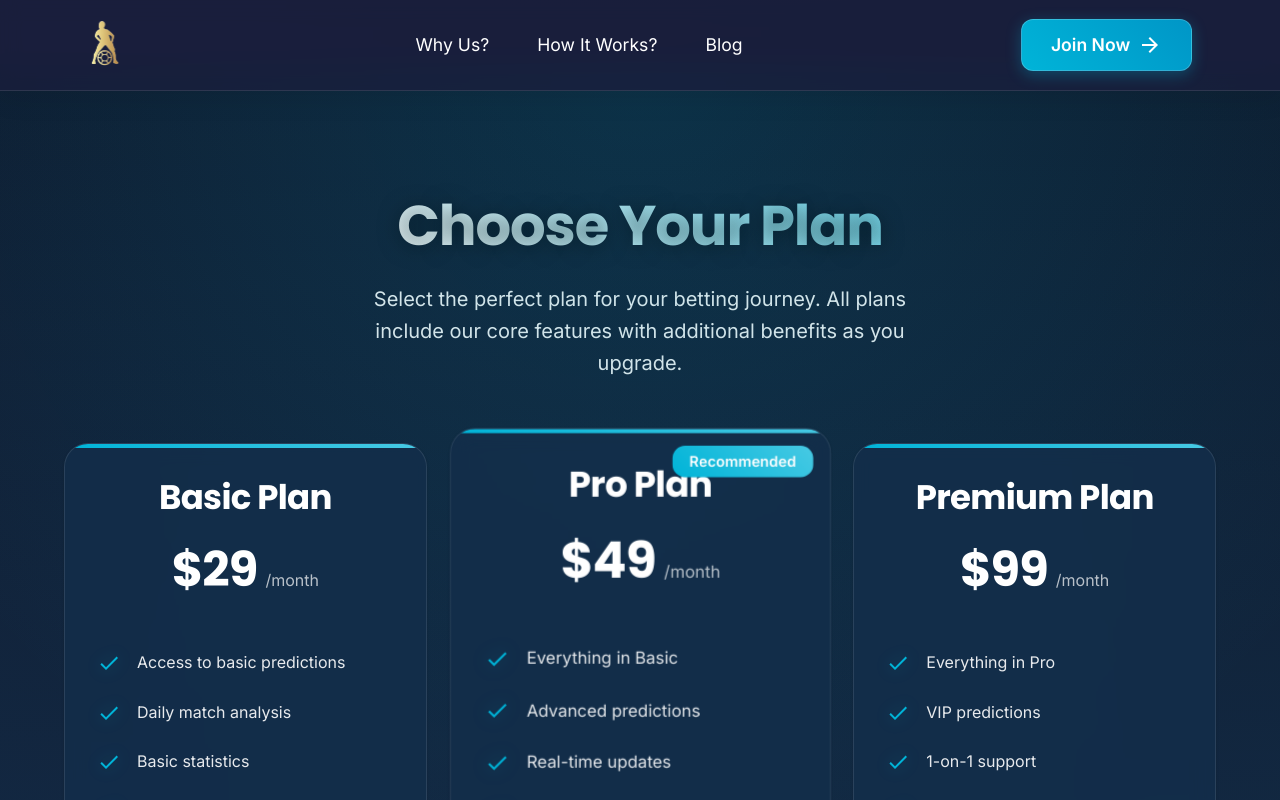
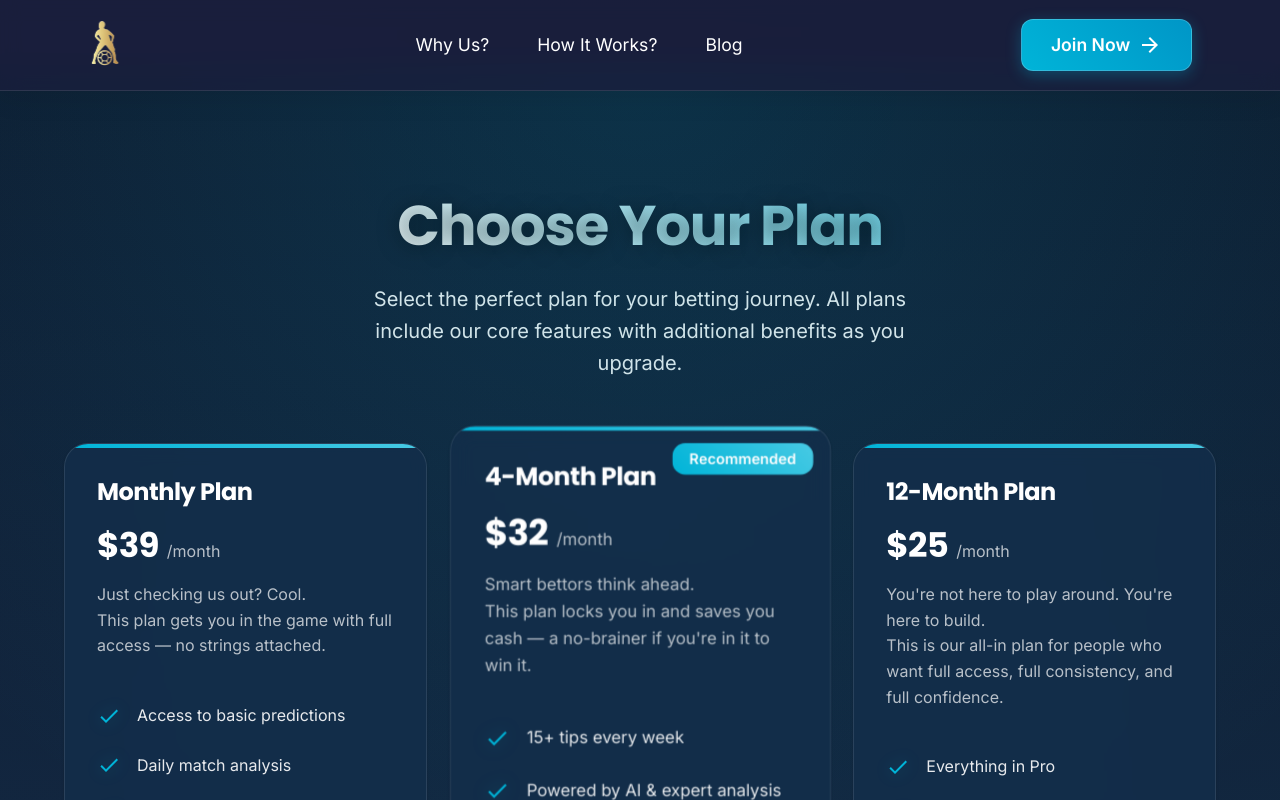
Before and after one commit to Jonathansharon1/TipsDaniel, a React (Vite) app in the folder client/vite-project/: page /join in a window 1280 px wide. Shown: the top 800 px of the page. Built offline with nearby package versions, Linux system fonts and the light colour scheme.

Commit message:
last change before the langueges

```diff
--- a/client/vite-project/src/components/NavBar.jsx
+++ b/client/vite-project/src/components/NavBar.jsx
@@ -159,6 +159,7 @@ const NavBar = () => {
     >
       <Box sx={{ p: 2, display: 'flex', justifyContent: 'center' }}>
         <Logo src={logo} alt="Tips Daniel Logo" />
+        <span>TipsDaniel</span>
       </Box>
       <List>
         <ListItem button onClick={() => handleSectionClick('features')}>
--- a/client/vite-project/src/pages/HomePage.jsx
+++ b/client/vite-project/src/pages/HomePage.jsx
@@ -520,7 +520,7 @@ function HomePage() {
                 letterSpacing: '-0.02em'
               }}
             >
-              Come <UnderlinedText>Win</UnderlinedText> <br/>With TipsDaniel
+              Built on <UnderlinedText>Stats</UnderlinedText>. <br/>Backed by <UnderlinedText>Logic</UnderlinedText>.
             </AnimatedTypography>
 
             <AnimatedTypography
@@ -535,7 +535,10 @@ function HomePage() {
                 mb: 4
               }}
             >
-              The combined power of AI and human expertise that help you see the future in any game.
+              This isn't guesswork. It's precision, strategy, and community.
+              <br/>
+              TipsDaniel is where smart bettors start winning.
+
             </AnimatedTypography>
 
             <GlowingButtonWrapper
@@ -626,8 +629,8 @@ function HomePage() {
               Why You Will Win with Us?
             </Typography>
             <Typography variant="h6" align="center" sx={{
-              mb: 4,
-              lineHeight: 1.8,
+              mb: 6,
+              lineHeight: 1.2,
               fontSize: "1.1rem",
               maxWidth: "800px",
               margin: "0 auto",
@@ -636,11 +639,15 @@ function HomePage() {
                 mb: 2
               }
             }}>
-              <p>If you love football, crave the thrill, and know there's more to winning than just luck — you're one of us.</p>
+              <p>TipsDaniel – Where Winning Is Just the Beginning</p>
+<p>We don’t just tell you what to bet on.</p>
+<p>We teach you how to think like an analyst — and play like a pro.</p>
+
+              {/* <p>If you love football, crave the thrill, and know there's more to winning than just luck — you're one of us.</p>
 
               <p>We're a private network of sharp minds who live the game, study the numbers, and built an AI system that turns raw data into real advantages.</p>
 
-              <p>This isn't guesswork. It's precision, strategy, and community — built for those who play to win.</p>
+              <p>This isn't guesswork. It's precision, strategy, and community — built for those who play to win.</p> */}
             </Typography>
             <Box sx={{
               position: 'relative',
@@ -752,7 +759,7 @@ function HomePage() {
                       mb: 1,
                       textShadow: '0 2px 4px rgba(0, 180, 216, 0.3)'
                     }}>
-                      87%
+                      78%
                     </Typography>
                     <Typography variant="h6" sx={{
                       color: 'white',
@@ -844,7 +851,7 @@ function HomePage() {
                       mb: 1,
                       textShadow: '0 2px 4px rgba(76, 175, 80, 0.3)'
                     }}>
-                      500+
+                      5K+
                     </Typography>
                     <Typography variant="h6" sx={{
                       color: 'white',
@@ -890,17 +897,17 @@ function HomePage() {
                       mb: 1,
                       textShadow: '0 2px 4px rgba(255, 167, 38, 0.3)'
                     }}>
-                      3.2x
+                      50%
                     </Typography>
                     <Typography variant="h6" sx={{
                       color: 'white',
                       fontWeight: 600,
                       mb: 1
                     }}>
-                      ROI
+                      Profit last month
                     </Typography>
                     <Typography variant="body2" sx={{ color: 'rgba(255, 255, 255, 0.8)' }}>
-                      Superior returns compared to traditional betting strategies
+                    We recommend betting 10% of your total budget on each wager. This approach helps you manage your bankroll wisely, reduce risk, and stay in the game longer.
                     </Typography>
                   </Box>
                 </Box>
@@ -981,10 +988,12 @@ function HomePage() {
                     fontWeight: 600,
                     marginBottom: 1
                   }}>
-                    Proven Edge with AI-Powered Insights
+                    AI + Experience
                   </Typography>
                   <FeatureDescription>
-                    Join a community that leverages <strong>cutting-edge artificial intelligence</strong> and expert analysis to identify high-value football bets. Our system doesn't guess — it calculates.
+                  A lethal combo of advanced AI systems and analysts with 20 years of sharp betting experience.
+                  <br/>
+                  <strong>This isn’t guessing. It’s calculated execution.</strong>
                   </FeatureDescription>
                 </FeatureCard>
               </Grid>
@@ -1020,10 +1029,15 @@ function HomePage() {
                     fontWeight: 600,
                     marginBottom: 1
                   }}>
-                    Trusted by a Team of Experts
+                  Premium Blogs for Those Who Don’t Settle for “Good Luck”
                   </Typography>
                   <FeatureDescription>
-                    Behind every prediction stands a dedicated team of <strong>experienced analysts</strong> working hand-in-hand with our advanced models. It's the perfect balance between human expertise and machine precision.
+                  Want to know why a pick makes sense?
+                  <br/>
+                  Our blog cuts through games like a blade through stats.
+                  <br/>
+                  <strong>Knowledge is power — and here, it’s premium.
+                  </strong>
                   </FeatureDescription>
                 </FeatureCard>
               </Grid>
@@ -1059,10 +1073,12 @@ function HomePage() {
                     fontWeight: 600,
                     marginBottom: 1
                   }}>
-                    Built for Winners, Backed by Results
-                  </Typography>
+                  Telegram Group You Don’t Share with Friends
+          </Typography>
                   <FeatureDescription>
-                    Our community isn't just about tips — it's about consistent, <strong>data-driven success</strong>. We track performance, optimize strategies, and deliver real value to our members week after week.
+                  This is where the odds are still high when they reach you.
+                  Live tips, insider info, and a community that lives and breathes data.
+              <strong>If you’re inside — you feel it before the market moves..</strong>
                   </FeatureDescription>
                 </FeatureCard>
               </Grid>
--- a/client/vite-project/src/pages/JoinPage.jsx
+++ b/client/vite-project/src/pages/JoinPage.jsx
@@ -59,9 +59,10 @@ const FeatureIcon = styled(ListItemIcon)(({ theme }) => ({
 
 const plans = [
   {
-    title: 'Basic Plan',
-    price: '$29',
+    title: 'Monthly Plan',
+    price: '$39',
     period: '/month',
+    description: 'Just checking us out? Cool.\nThis plan gets you in the game with full access — no strings attached.',
     features: [
       'Access to basic predictions',
       'Daily match analysis',
@@ -72,30 +73,31 @@ const plans = [
     recommended: false
   },
   {
-    title: 'Pro Plan',
-    price: '$49',
+    title: '4-Month Plan',
+    price: '$32',
     period: '/month',
+    description: 'Smart bettors think ahead.\nThis plan locks you in and saves you cash — a no-brainer if you\'re in it to win it.',
     features: [
-      'Everything in Basic',
-      'Advanced predictions',
-      'Real-time updates',
-      'Priority support',
-      'Expert analysis',
-      'Custom alerts'
+      '15+ tips every week',
+      'Powered by AI & expert analysis',
+      '24/7 support in our Instagram channel',
+      'Fast access to all picks'
+
     ],
     recommended: true
   },
   {
-    title: 'Premium Plan',
-    price: '$99',
+    title: '12-Month Plan',
+    price: '$25',
     period: '/month',
+    description: 'You\'re not here to play around. You\'re here to build.\nThis is our all-in plan for people who want full access, full consistency, and full confidence.',
     features: [
       'Everything in Pro',
       'VIP predictions',
       '1-on-1 support',
       'Early access',
       'Custom strategies',
-      'API access'
+      'Exclusive content'
     ],
     recommended: false
   }
@@ -184,38 +186,48 @@ function JoinPage() {
                     </Box>
                   )}
                   <Typography
-                    variant="h4"
+                    variant="h5"
+                    component="h3"
                     sx={{
-                      mb: 3,
                       color: 'white',
-                      fontWeight: 700,
-                      textAlign: 'center'
+                      mb: 2,
+                      fontWeight: 'bold'
                     }}
                   >
                     {plan.title}
                   </Typography>
-                  <Box sx={{ textAlign: 'center', mb: 4 }}>
+                  <Box sx={{ display: 'flex', alignItems: 'baseline', mb: 2 }}>
                     <Typography
-                      variant="h3"
+                      variant="h4"
                       component="span"
                       sx={{
                         color: 'white',
-                        fontWeight: 700
+                        fontWeight: 'bold',
+                        mr: 1
                       }}
                     >
                       {plan.price}
                     </Typography>
                     <Typography
-                      variant="subtitle1"
-                      component="span"
+                      variant="body1"
                       sx={{
-                        color: 'rgba(255, 255, 255, 0.7)',
-                        ml: 1
+                        color: 'rgba(255, 255, 255, 0.7)'
                       }}
                     >
                       {plan.period}
                     </Typography>
                   </Box>
+                  <Typography
+                    variant="body1"
+                    sx={{
+                      color: 'rgba(255, 255, 255, 0.7)',
+                      mb: 3,
+                      whiteSpace: 'pre-line'
+                    }}
+                  >
+                    {plan.description}
+                  </Typography>
+
                   <List sx={{ mb: 4, flex: 1 }}>
                     {plan.features.map((feature) => (
                       <ListItem key={feature} sx={{ px: 0 }}>
@@ -231,6 +243,7 @@ function JoinPage() {
                             }
                           }}
                         />
+
                       </ListItem>
                     ))}
                   </List>
```
